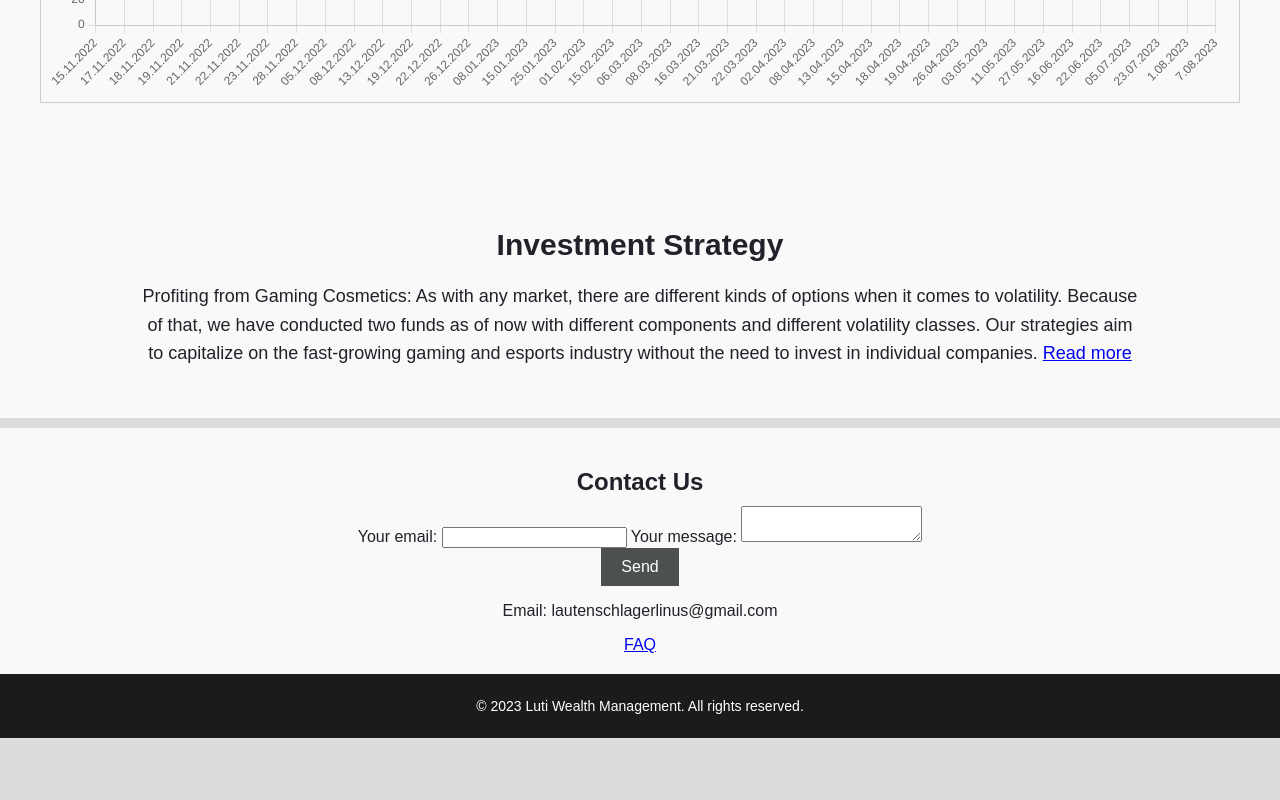
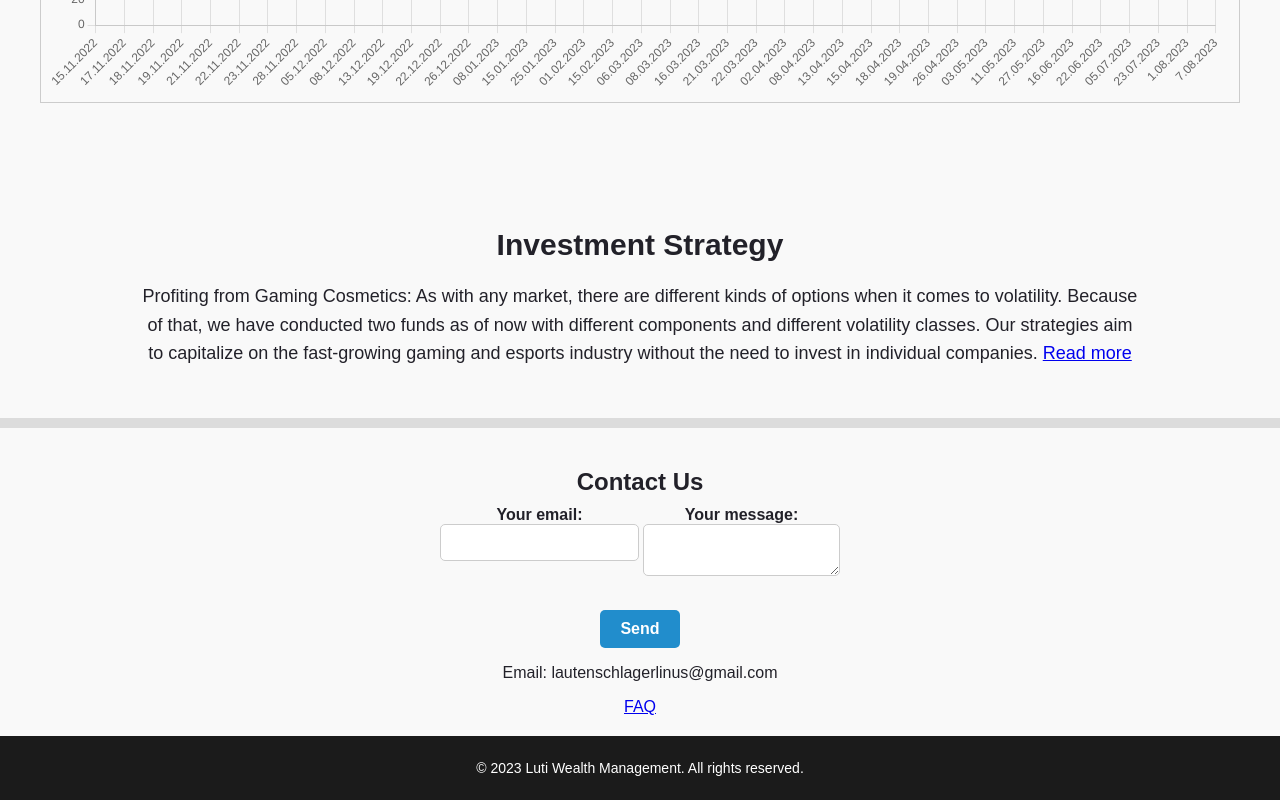
Before and after one commit to LinusLaute/LutiWealth, a plain HTML site: page index.html in a window 1280 px wide. Shown: the part 1222-2022 px from the top of the page. Before the commit the page ends 1960 px from the top, so only its background shows below. Drawn offline with nearby package versions, Linux system fonts and the light colour scheme.

```diff
--- a/CSS/homepage.css
+++ b/CSS/homepage.css
@@ -49,3 +49,44 @@ transform: scale(1.2);
 button:hover {
 background-color: #289acf;
 }
+
+form {
+  max-width: 400px;
+  margin: 0 auto;
+}
+
+.label-container {
+  display: flex;
+  flex-wrap: wrap;
+  justify-content: space-between;
+}
+
+label {
+  font-weight: bold;
+  margin-bottom: 10px;
+  flex-basis: 48%; /* Adjust the width of the labels as needed */
+}
+
+input[type="email"],
+textarea {
+  flex-basis: 48%; /* Adjust the width of the input fields as needed */
+  padding: 10px;
+  border: 1px solid #ccc;
+  border-radius: 5px;
+  margin-bottom: 20px;
+}
+
+button[type="submit"] {
+  flex-basis: 100%;
+  background-color: #218dcc;
+  color: #fff;
+  padding: 10px 20px;
+  border: none;
+  border-radius: 5px;
+  cursor: pointer;
+  font-weight: bold;
+}
+
+button[type="submit"]:hover {
+  background-color: #1b1b1b;
+}
```
